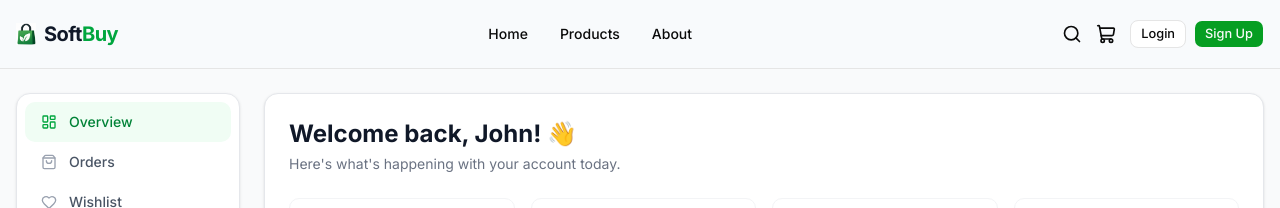
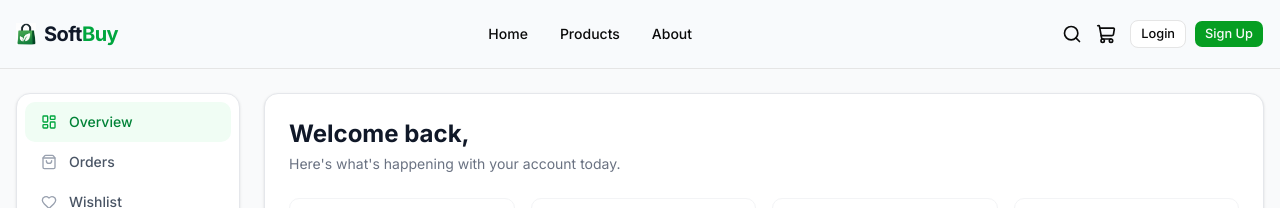
Before and after one commit to Amibiplob/Soft-Buy, a Next.js app: page /dashboard in a window 1280 px wide. Shown: the top 208 px of the page. Built offline with nearby package versions, Linux system fonts and the light colour scheme; no server answers.

Commit message:
name show in ui

```diff
--- a/app/dashboard/page.tsx
+++ b/app/dashboard/page.tsx
@@ -10,6 +10,7 @@ import {
 import { Badge } from "@/components/ui/badge";
 import { Button } from "@/components/ui/button";
 import { Card, CardContent, CardHeader, CardTitle } from "@/components/ui/card";
+import { useSession } from "next-auth/react";
 
 const statCards = [
   {
@@ -85,6 +86,8 @@ const statusStyles: Record<string, string> = {
 };
 
 export default function DashboardOverviewPage() {
+  const { data: session } = useSession();
+
   return (
     <div className="space-y-6">
       {/* Welcome Banner */}
@@ -92,7 +95,7 @@ export default function DashboardOverviewPage() {
         <div className="flex items-start justify-between">
           <div>
             <h1 className="text-2xl font-bold text-gray-900">
-              Welcome back, John! 👋
+              Welcome back, {session?.user.name}
             </h1>
             <p className="text-gray-500 text-sm mt-1">
               Here's what's happening with your account today.
```
